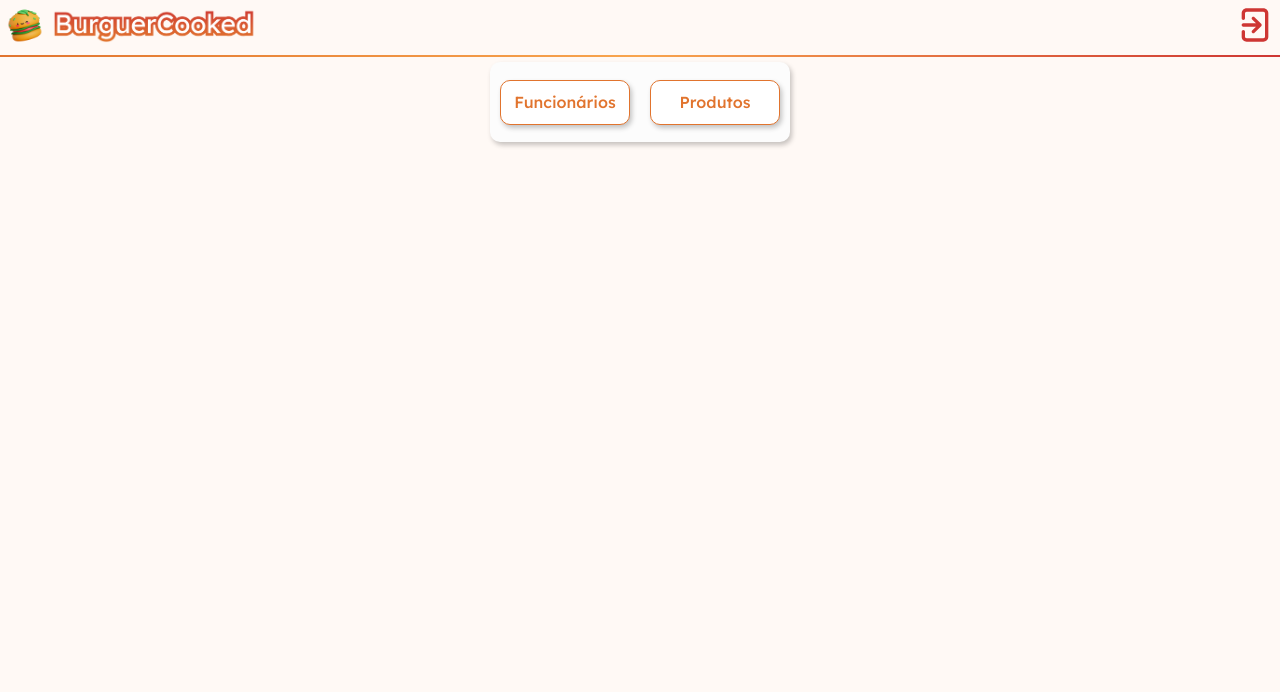
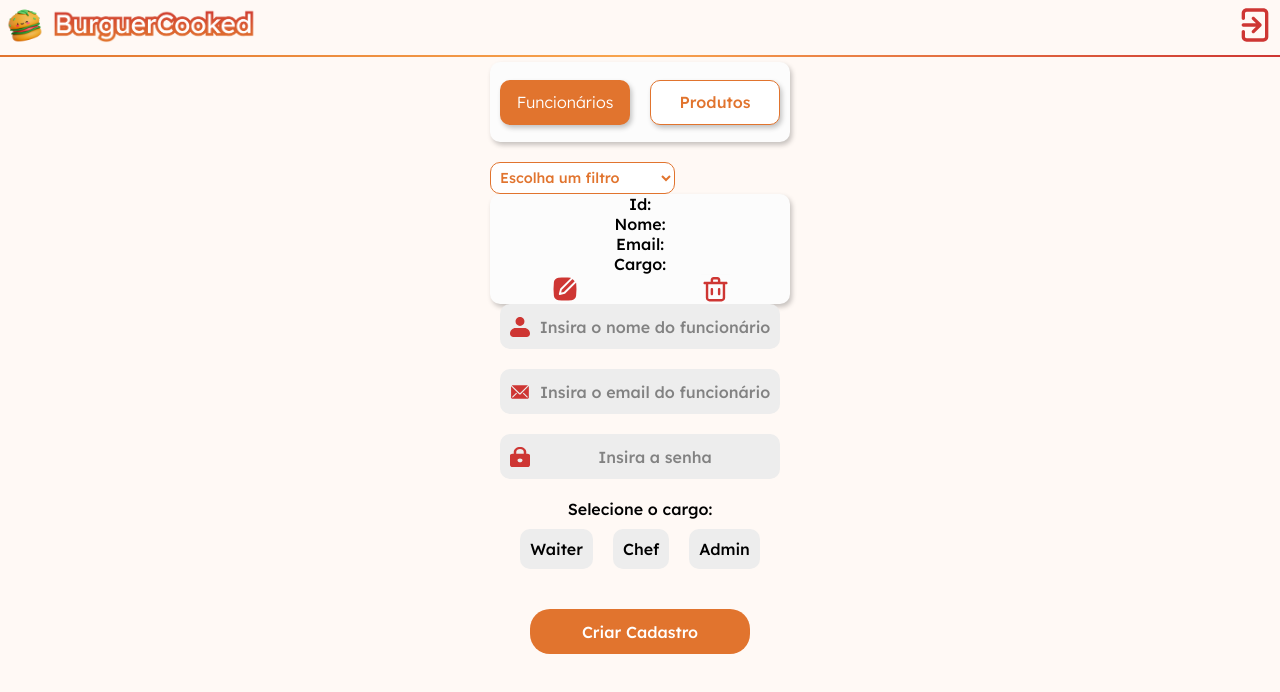
Before and after one commit to nicoletsingas/BurguerCooked, an Angular app: page /admin in a window 1280 px wide. Shown: the top 692 px of the page. Built offline with nearby package versions, Linux system fonts and the light colour scheme; sample sign-in values are in the browser's storage.

Commit message:
iniciado estilização dos componentes admin employee e products

```diff
--- a/src/app/components/admin-products/admin-products.component.css
+++ b/src/app/components/admin-products/admin-products.component.css
@@ -16,3 +16,84 @@
     background-color: var(--lightGray);
     border-radius: 10px;
 }
+
+select{
+    background-color: #FFFFFF;
+    border-radius: 10px;
+    border: 1px solid var(--firstColor);
+    color: var(--firstColor);
+    padding: 5px;
+    font-size: .9em;
+    margin-top: 20px;
+}
+
+.products-list-titles{
+    justify-content: space-around;
+}
+
+.products-list-container{
+    border-bottom: solid 1px rgba(0, 0, 0, 0.20) ;
+}
+
+.icons-edit-trash img, .input-product-container img{
+    height: 20px;
+}
+
+form input{
+    height: 45px;
+    width: 250px;
+    text-align: center;
+    font-size: 1em;
+    background-color: transparent;
+    border: none;
+}
+
+form input:focus{
+    outline: none;
+}
+
+form  input::placeholder{
+    color: #00000073;
+}
+
+.input-product-container, .product-category span{
+    background-color: var(--bgOrder);
+    padding-left: 10px;
+    border-radius: 10px;
+    margin-bottom: 20px;
+}
+
+.select-category{
+    margin-bottom: 10px;
+}
+
+.product-category{
+    width: 100%;
+    margin-bottom: 20px;
+    gap: 20px;
+}
+
+.product-category span{
+    padding: 10px;
+}
+
+.product-category-active{
+    background-color: var(--secondColor);
+    color: #FFFFFF;
+}
+
+
+.btn-register{
+    height: 45px;
+    width: 220px;
+    background-color: var(--firstColor);
+    border-radius: 20px;
+    color: #FFFFFF;
+    transition: .4s ease-in-out;
+    font-size: 1em;
+    border: none;
+}
+
+.btn-register:hover{
+    background-color: var(--secondColor);
+}
--- a/src/app/components/admin-products/admin-products.component.html
+++ b/src/app/components/admin-products/admin-products.component.html
@@ -1,23 +1,23 @@
-<section class="products-container">
+<section class="products-container flexbox-column">
   <select name="" id="select-admin-products">
     <option value="Escolha um filtro" selected disabled>Escolha um filtro</option>
     <option value="Lista de Produtos">Lista de Produtos</option>
     <option value="Cadastrar Produto">Cadastrar Produto</option>
   </select>
 
-  <section class="products-list-container">
-    <div class="products-list-titles">
+  <section class="products-list-container boxshadow flexbox-column">
+    <div class="products-list-titles flexbox">
       <span>ID</span>
       <span>Produto</span>
       <span>Preço</span>
     </div>
-    <div class="products-container">
+    <div class="products-list-container flexbox">
       <span>1</span>
       <span>Café Americano</span>
       <span>5</span>
-      <div class="icons-edit-trash">
+      <div class="icons-edit-trash flexbox">
         <img src="../../../assets/edit-pen-icon.svg" alt="edit pen icon">
-        <img src="../../../assets/icon-trash2.svg" alt="trash icon">
+        <img src="../../../assets/icon-trash.svg" alt="trash icon">
       </div>
     </div>
   </section>
@@ -49,13 +49,13 @@
         <input type="text" id="data-product-input" name="data-product" placeholder="dd/mm/aaaa">
       </div>
     </form>
-    <div>
-      <span>Selecione a Categoria:</span>
-      <div class="flexbox">
+    <div class="flexbox-column">
+      <span class="select-category">Selecione a Categoria:</span>
+      <div class="product-category flexbox">
         <span>Café da manhã</span>
         <span>Almoço</span>
       </div>
     </div>
-    <button>Cadastrar Produto</button>
+    <button class="btn-register">Cadastrar Produto</button>
   </section>
 </section>
--- a/src/app/components/admin/admin.component.html
+++ b/src/app/components/admin/admin.component.html
@@ -1,6 +1,16 @@
 <section class="admin-container flexbox-column">
   <div class="menu flexbox boxshadow">
-    <button class="btn employees boxshadow">Funcionários</button>
-    <button class="btn products boxshadow">Produtos</button>
+    <button (click)="showEmployees()" [ngClass]="{'active': activeComponent === 'employees'}" class="btn employees boxshadow">Funcionários</button>
+    <button (click)="showProducts()" [ngClass]="{'active': activeComponent === 'products'}" class="btn products boxshadow">Produtos</button>
   </div>
+
+  <div *ngIf="activeComponent === 'employees'">
+    <app-admin-employees></app-admin-employees>
+  </div>
+
+  <div *ngIf="activeComponent === 'products'">
+    <app-admin-products></app-admin-products>
+  </div>
+
+
 </section>
--- a/src/app/components/admin/admin.component.ts
+++ b/src/app/components/admin/admin.component.ts
@@ -6,5 +6,14 @@ import { Component } from '@angular/core';
   styleUrls: ['./admin.component.css']
 })
 export class AdminComponent {
+  activeComponent: string = 'employees';
+
+  showEmployees() {
+    this.activeComponent = 'employees';
+  }
+
+  showProducts() {
+    this.activeComponent = 'products';
+  }
 
 }
```
